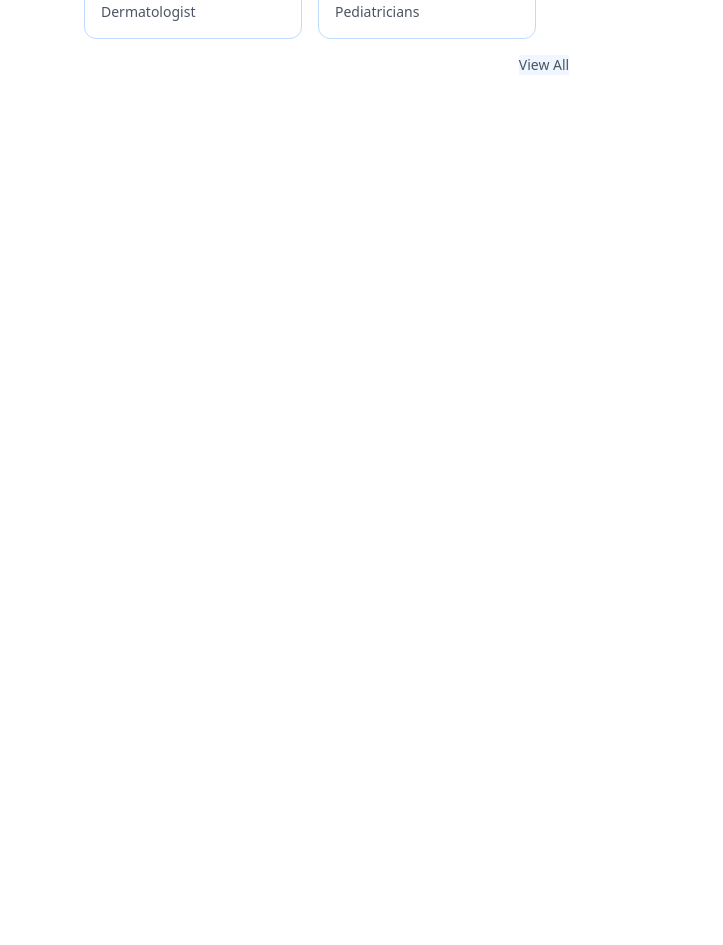
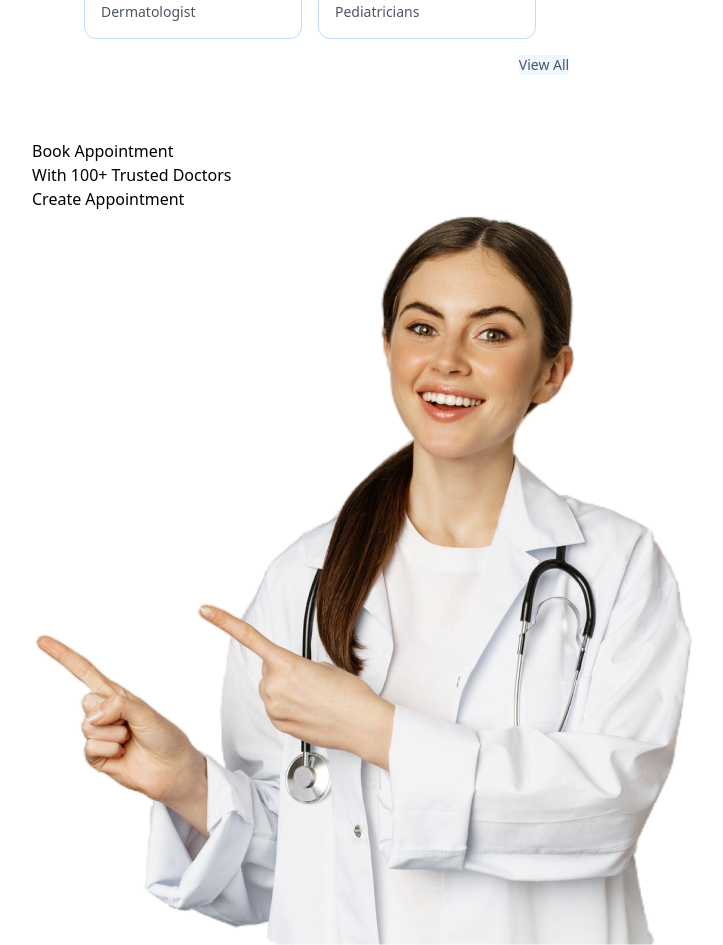
Before and after one commit to MgMorshed123/Doctor-4-U-Client, a React (Vite) app: page / in a window 1280 px wide. Shown: the part 2160-3105 px from the top of the page, without its empty margins (96-819 px from the left). Before the commit the page ends 2299 px from the top, so only its background shows below. Built offline with nearby package versions, Linux system fonts and the light colour scheme.

Commit message:
creating banner section

```diff
--- a/src/components/Banner.jsx
+++ b/src/components/Banner.jsx
@@ -1,7 +1,25 @@
 import React from "react";
+import { assets } from "../assets/assets_frontend/assets";
 
 const Banner = () => {
-  return <div>Banner</div>;
+  return (
+    <div>
+      {/* left */}
+      <div>
+        <div>
+          <p>Book Appointment</p>
+          <p>With 100+ Trusted Doctors</p>
+        </div>
+        <button>Create Appointment</button>
+      </div>
+
+      {/* right */}
+
+      <div>
+        <img src={assets.appointment_img} alt="" srcset="" />
+      </div>
+    </div>
+  );
 };
 
 export default Banner;
--- a/src/pages/Home.jsx
+++ b/src/pages/Home.jsx
@@ -2,6 +2,7 @@
 import Header from "../components/Header";
 import SpecialityMenu from "../components/SpecialityMenu";
 import TopDoctor from "../components/TopDoctor";
+import Banner from "../components/Banner";
 
 const Home = () => {
   return (
@@ -9,6 +10,7 @@
       <Header></Header>
       <SpecialityMenu></SpecialityMenu>
       <TopDoctor></TopDoctor>
+      <Banner></Banner>
     </div>
   );
 };
```
